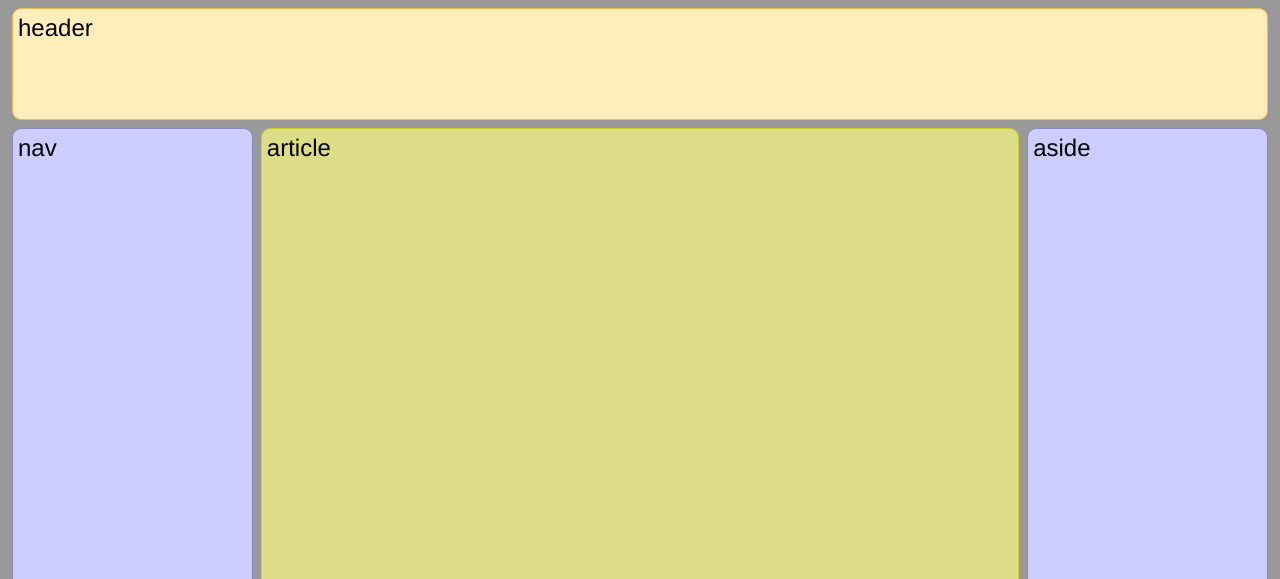
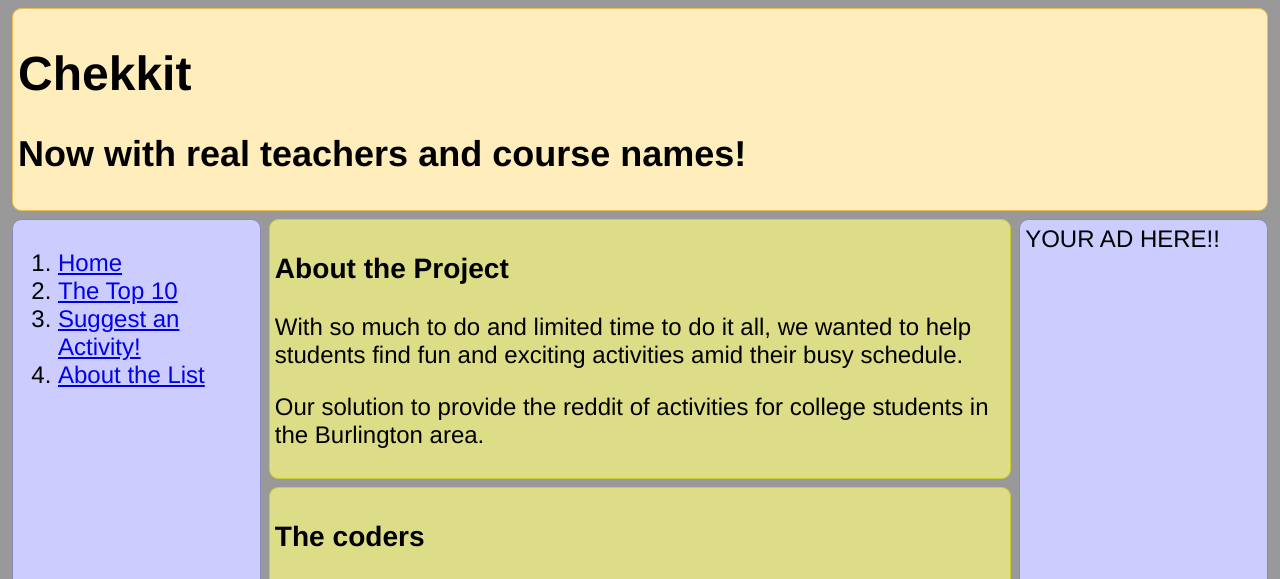
Before and after one commit to thechutrain/didit, a PHP site: page /about.php in a window 1280 px wide. Shown: the top 579 px of the page. Run offline with PHP 8.4, Linux system fonts and the light colour scheme; data that the repository does not hold is empty.

Commit message:
updated with coder photo & bio formatted correctly

```diff
--- a/about.php
+++ b/about.php
@@ -8,6 +8,21 @@
                 background: #999999;
             }
 
+            .bioPhoto {
+                max-width: 220px;
+            }
+
+            img {
+                max-width: 200px;
+                border-radius: 200pt;
+                float: left;
+                margin-right: 20px;
+                margin-bottom: 20px;
+            }
+
+            .person {
+                min-height:200px;
+            }
             #main {
                 min-height: 800px;
                 margin: 0px;
@@ -18,16 +33,30 @@
                 flex-flow: row;
             }
 
-  #main > article {
+            #articleContainer {
+                min-height: 800px;
+                margin: 0px;
+                padding: 0px;
+                display: -webkit-flex;
+                display:         flex;
+                -webkit-flex-flow: column;
+                flex-flow: column;
+                -webkit-flex: 3 1 60%;
+                flex: 3 1 60%;
+                -webkit-order: 2;
+                order: 2;
+            }
+
+            #articleContainer > article {
                 margin: 4px;
                 padding: 5px;
                 border: 1px solid #cccc33;
                 border-radius: 7pt;
                 background: #dddd88;
-   -webkit-flex: 3 1 60%;
-           flex: 3 1 60%;
+                -webkit-flex: 3 1 50%;
+                flex: 3 1 50%;/*
                 -webkit-order: 2;
-           order: 2;
+                order: 2;*/
             }
 
             #main > nav {
@@ -100,6 +129,7 @@
                     min-height: 50px;
                     max-height: 50px;
                 }
+
             }
 
         </style>
@@ -107,12 +137,50 @@
     <!--
     ####################### CODE BEGINS HERE #######################-->
     <body>
- <header>header</header>
+        <header>
+            <h1>Chekkit</h1>
+            <h2>Now with real teachers and course names!</h2>
+
+        </header>
         <div id='main'>
-    <article>article</article>
-    <nav>nav</nav>
-    <aside>aside</aside>
+            <?php include "nav2.php" ?>
+            <div id='articleContainer'>
+                <article id="Project">
+                    <h3>About the Project</h3>
+                    <p>With so much to do and limited time to do it all, we wanted
+                        to help students find fun and exciting activities amid their
+                        busy schedule.</p>
+                    <p>Our solution to provide the reddit of activities for college
+                        students in the Burlington area.</p>
+                </article>
+                <article id="People">
+                    <h3>The coders</h3>
+                    <div class="person">
+                        <figure class="bioPhoto">
+                            <img alt="Joe" src="../images/Joe.png">
+                        </figure>
+
+                        <p> Joe the project manager, likes getting it done. He
+                                is patient and hardworking, making a great leader as well
+                                as a good friend.
+                        </p>
                     </div>
- <footer>footer</footer>
+                    <div class="person">
+                        <figure class="bioPhoto">
+                            <img alt="Alan" src="../images/AlanChew.png">
+                        </figure>
+                        <p>
+                            Every batman has a robin. Alan can sometimes be a wildcard
+                            but that makes the journey ever more interesting. When
+                            his passion align with his vision, he can be a formable
+                            sidekick and coding fiend.
+                        </p>
+                    </div>
+                </article>
+            </div>
+
+            <aside>YOUR AD HERE!!</aside>
+        </div>
+        <footer>Web site designed by Alan Chu and Joe Siebert</footer>
     </body>
 </html>
```
Lines whose indentation alone changed are shown as unchanged.
